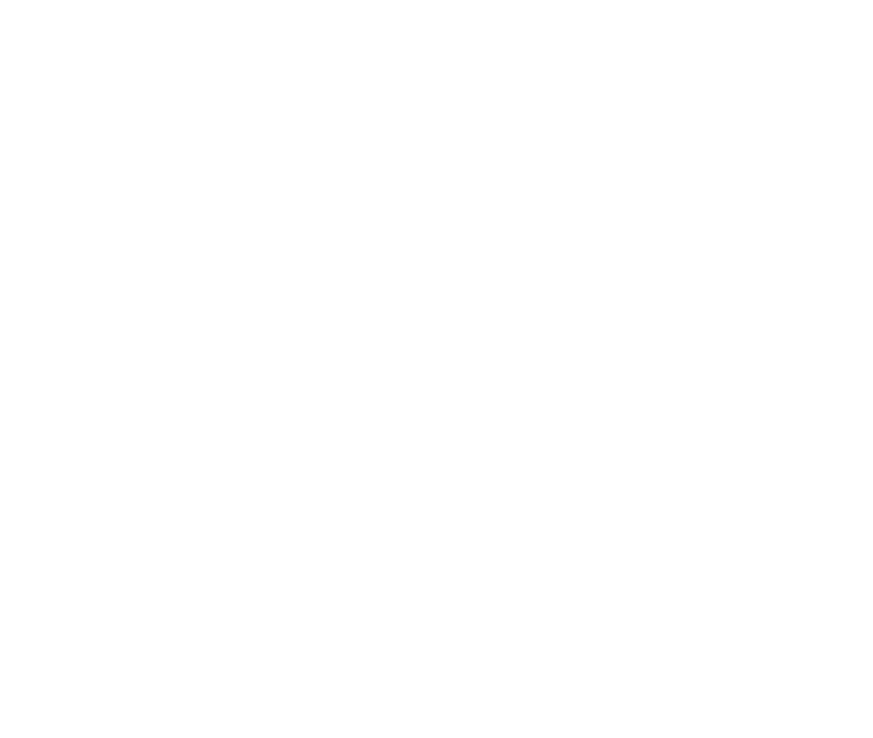
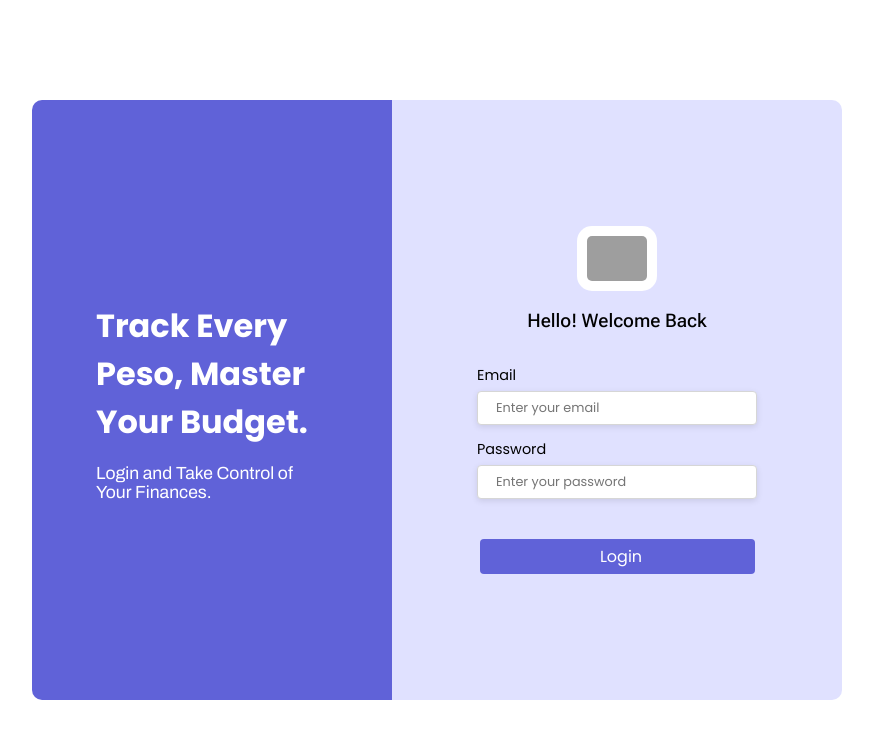
Before and after one commit to Syddevv/Expense-Tracker, a React (Vite) app: page / in a window 1280 px wide. Shown: the top 738 px of the page, without its empty margins (158-1031 px from the left). Built offline with nearby package versions, Linux system fonts and the light colour scheme; grey boxes are pictures that could not be loaded.

Commit message:
finished login page

```diff
--- a/package.json
+++ b/package.json
@@ -11,7 +11,8 @@
   },
   "dependencies": {
     "react": "^19.0.0",
-    "react-dom": "^19.0.0"
+    "react-dom": "^19.0.0",
+    "react-router-dom": "^7.5.3"
   },
   "devDependencies": {
     "@eslint/js": "^9.22.0",
--- a/src/App.jsx
+++ b/src/App.jsx
@@ -1,10 +1,16 @@
-import ExpenseTracker from "./ExpenseTracker.jsx";
+import { BrowserRouter as Router, Route, Routes } from "react-router-dom";
+import ExpenseTracker from "./ExpenseTracker";
+import Home from "./Home";
+import "./home.css";
 
 function App() {
   return (
-    <>
-      <ExpenseTracker />
-    </>
+    <Router>
+      <Routes>
+        <Route path="/" element={<ExpenseTracker />} />
+        <Route path="/home" element={<Home />} />
+      </Routes>
+    </Router>
   );
 }
 
--- a/src/ExpenseTracker.jsx
+++ b/src/ExpenseTracker.jsx
@@ -1,3 +1,71 @@
-import React, { useState, useEffect } from "react";
+import logo from "./assets/images/expenses-tracker-logo.png";
+import { useNavigate } from "react-router-dom";
+import React, { useState } from "react";
 
-export default function ExpenseTracker() {}
+export default function ExpenseTracker() {
+  const navigate = useNavigate();
+  const [email, setEmail] = useState("");
+  const [password, setPassword] = useState("");
+
+  const users = [
+    {
+      email: "sydneysantos176@gmail.com",
+      password: "SydOms0812",
+    },
+  ];
+
+  function login() {
+    const user = users.find(
+      (user) => user.email === email && user.password === password
+    );
+
+    if (user) {
+      navigate("/home");
+    } else {
+      alert("Invalid email or password.");
+    }
+  }
+
+  return (
+    <>
+      <div className="main-container">
+        <div className="left-side">
+          <h1>
+            Track Every <br /> Peso, Master <br /> Your Budget.
+          </h1>
+          <h3>
+            Login and Take Control of <br /> Your Finances.
+          </h3>
+        </div>
+
+        <div className="right-side">
+          <img src={logo} alt="logo" className="logo" />
+          <h3>Hello! Welcome Back</h3>
+          <div className="inputs">
+            <p>Email</p>
+            <input
+              type="text"
+              className="email"
+              value={email}
+              placeholder="Enter your email"
+              onChange={(e) => setEmail(e.target.value)}
+            />
+
+            <p>Password</p>
+            <input
+              type="text"
+              className="password"
+              value={password}
+              placeholder="Enter your password"
+              onChange={(e) => setPassword(e.target.value)}
+            />
+          </div>
+
+          <button className="login-btn" onClick={login}>
+            Login
+          </button>
+        </div>
+      </div>
+    </>
+  );
+}
--- /dev/null
+++ b/src/Home.jsx
@@ -0,0 +1,9 @@
+export default function Home() {
+  return (
+    <>
+      <div>
+        <h1>Welcome, Sydney!</h1>
+      </div>
+    </>
+  );
+}
--- /dev/null
+++ b/src/home.css
@@ -0,0 +1 @@
+@import url("https://fonts.googleapis.com/css2?family=Archivo+Black&family=Archivo:ital,wght@0,100..900;1,100..900&family=Poppins:ital,wght@0,100;0,200;0,300;0,400;0,500;0,600;0,700;0,800;0,900;1,100;1,200;1,300;1,400;1,500;1,600;1,700;1,800;1,900&family=Roboto+Condensed:ital,wght@0,100..900;1,100..900&family=Roboto+Flex:opsz,wght@8..144,100..1000&family=Roboto+Mono:ital,wght@0,100..700;1,100..700&family=Roboto:ital,wght@0,100..900;1,100..900&display=swap");
--- a/src/index.css
+++ b/src/index.css
@@ -0,0 +1,106 @@
+@import url("https://fonts.googleapis.com/css2?family=Archivo+Black&family=Archivo:ital,wght@0,100..900;1,100..900&family=Poppins:ital,wght@0,100;0,200;0,300;0,400;0,500;0,600;0,700;0,800;0,900;1,100;1,200;1,300;1,400;1,500;1,600;1,700;1,800;1,900&family=Roboto+Condensed:ital,wght@0,100..900;1,100..900&family=Roboto+Flex:opsz,wght@8..144,100..1000&family=Roboto+Mono:ital,wght@0,100..700;1,100..700&family=Roboto:ital,wght@0,100..900;1,100..900&display=swap");
+
+body {
+  margin: 0;
+  background-color: white;
+  display: flex;
+  flex-direction: row;
+  display: flex;
+  align-items: center;
+  justify-content: center;
+  height: 100vh;
+}
+
+.main-container {
+  display: flex;
+  background-color: white;
+  width: 900px;
+  height: 600px;
+  border-radius: 10px;
+}
+
+.left-side {
+  background-color: rgb(96, 98, 216);
+  border-bottom-left-radius: 10px;
+  border-top-left-radius: 10px;
+  color: white;
+  width: 40%;
+  display: flex;
+  flex-direction: column;
+  justify-content: center;
+}
+
+.left-side h1 {
+  font-family: Poppins;
+  margin-bottom: 0;
+  font-size: 2rem;
+  margin-left: 4rem;
+}
+
+.left-side h3 {
+  font-family: Archivo;
+  margin-left: 4rem;
+  font-weight: 400;
+  font-size: 1.1rem;
+}
+
+.right-side {
+  background-color: rgb(224, 225, 255);
+  width: 450px;
+  display: flex;
+  flex-direction: column;
+  align-items: center;
+  justify-content: center;
+  border-bottom-right-radius: 10px;
+  border-top-right-radius: 10px;
+}
+
+.logo {
+  width: 60px;
+  background-color: white;
+  padding: 10px;
+  border-radius: 15px;
+}
+
+.right-side h3 {
+  font-family: "Roboto Flex";
+  font-weight: 500;
+}
+
+.inputs p {
+  font-family: Poppins;
+  margin-bottom: 5px;
+  font-size: 0.9rem;
+}
+
+.email {
+  width: 250px;
+  padding: 7px 10px 7px 18px;
+  font-family: Poppins;
+  font-size: 0.8rem;
+  border-radius: 4px;
+  border: 1px solid rgb(214, 214, 214);
+  box-shadow: 0 2px 6px rgba(0, 0, 0, 0.1);
+}
+
+.password {
+  width: 250px;
+  padding: 7px 10px 7px 18px;
+  font-family: Poppins;
+  font-size: 0.8rem;
+  border-radius: 4px;
+  border: 1px solid rgb(214, 214, 214);
+  box-shadow: 0 2px 6px rgba(0, 0, 0, 0.1);
+}
+
+.login-btn {
+  background-color: rgb(96, 98, 216);
+  border: none;
+  width: 275px;
+  color: white;
+  font-family: Poppins;
+  font-size: 1rem;
+  padding: 5px 10px 5px 18px;
+  border-radius: 4px;
+  margin-top: 40px;
+}
```
Also changed, not shown: 1 other file (tests, documents, lock files or other folders).
